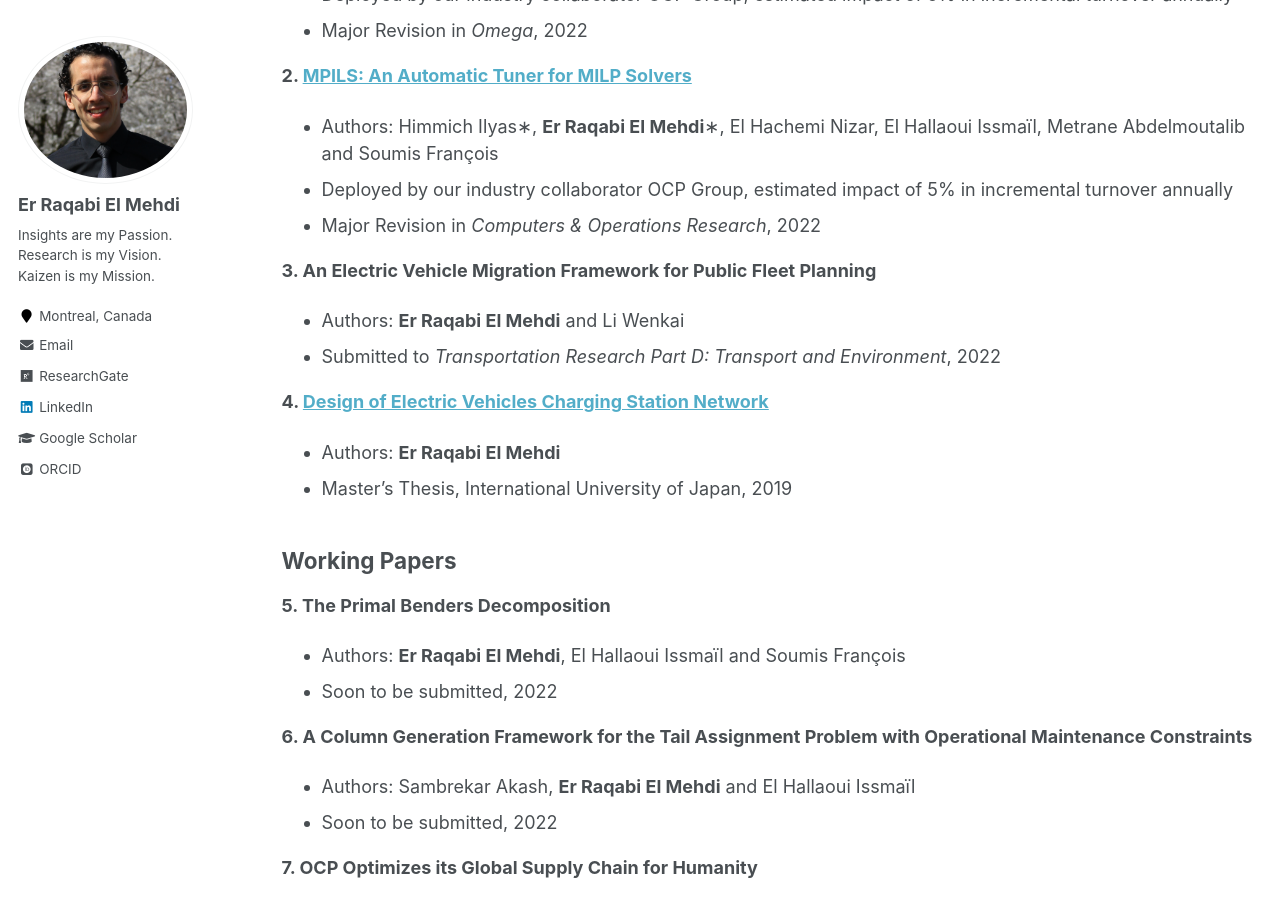
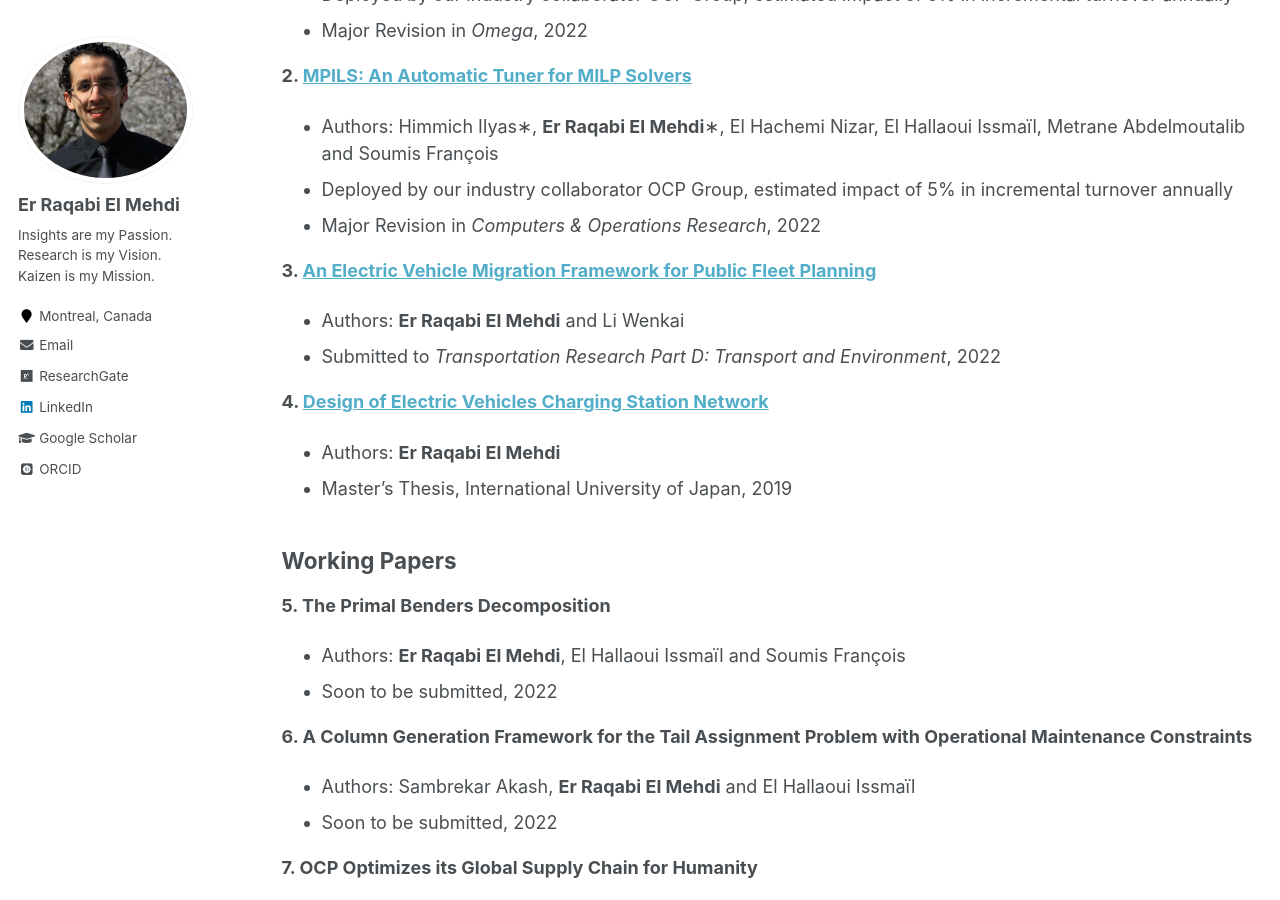
Before and after one commit to RqbMedi/rqbmedi.github.io, a Jekyll site: the page built from _pages/publications.md, in a window 1280 px wide and 900 px high, scrolled down 412 px. Built offline with Jekyll 4.4.1, drawn with Linux system fonts in a browser that asks for light colours; some web fonts are replaced; part of the change alters nothing that is shown.

```diff
--- a/_pages/publications.md
+++ b/_pages/publications.md
@@ -20,7 +20,7 @@ Published & Under Review
  - Deployed by our industry collaborator OCP Group, estimated impact of 5% in incremental turnover annually
  - Major Revision in *Computers & Operations Research*, 2022
 
-**3. An Electric Vehicle Migration Framework for Public Fleet Planning**
+**3. [An Electric Vehicle Migration Framework for Public Fleet Planning](https://www.iuj.ac.jp/research/workingpapers/EMS_2022_03.pdf)**
  - Authors: **Er Raqabi El Mehdi** and Li Wenkai
  - Submitted to *Transportation Research Part D: Transport and Environment*, 2022
 
```
